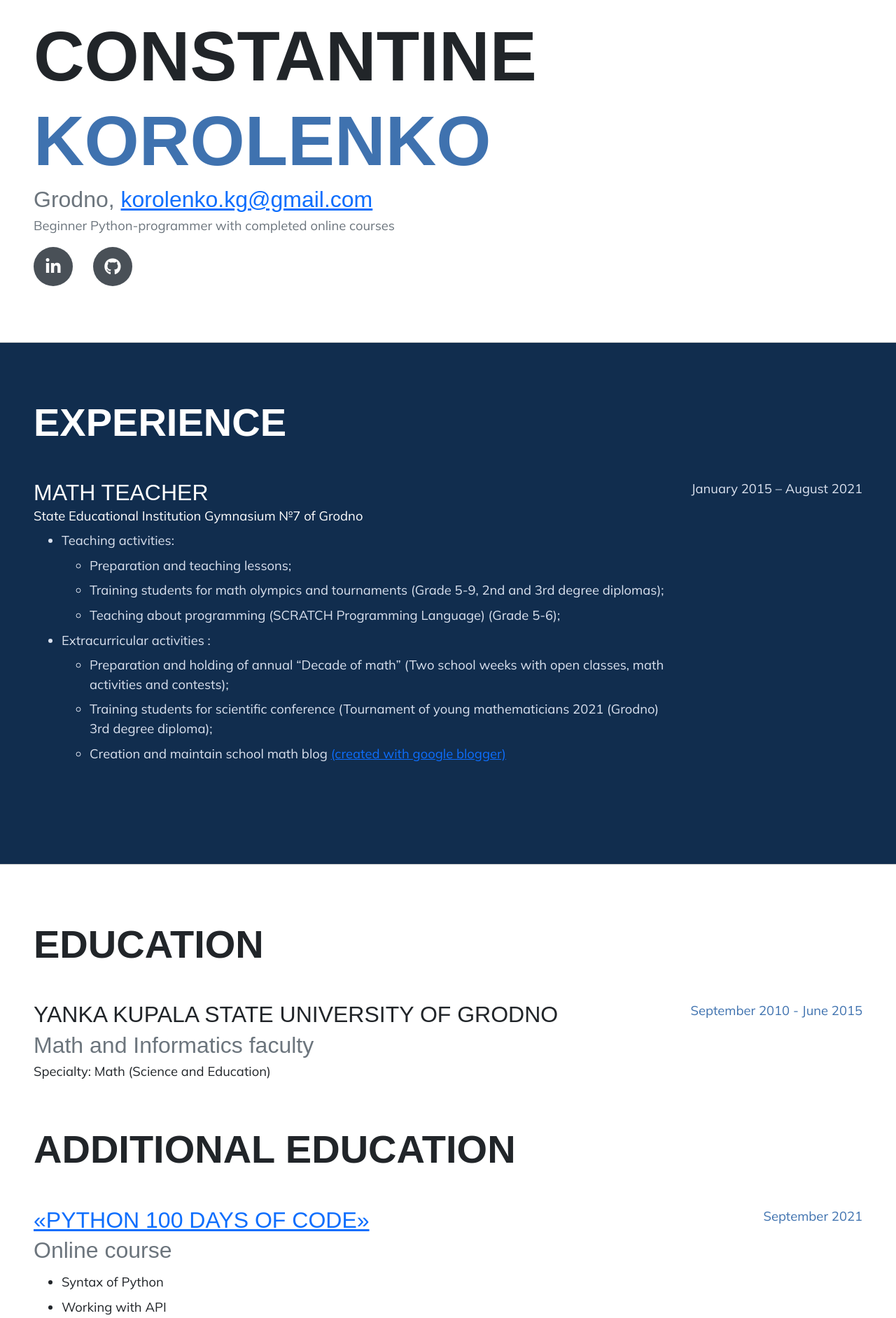
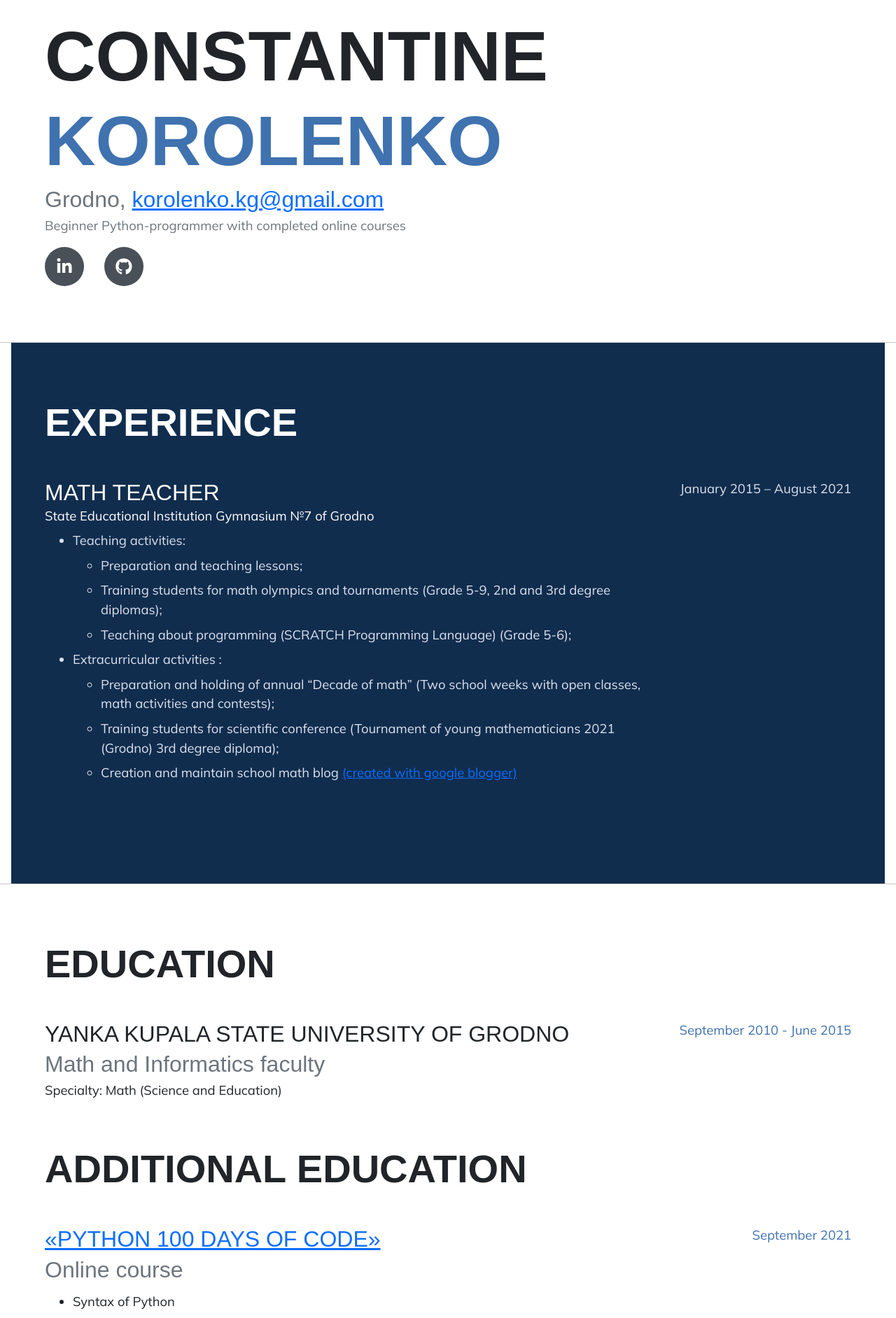
Before and after one commit to Constantine9319/Portfolio, a Flask app: page / in a window 1280 px wide. Shown: the part 60-1944 px from the top of the page at 70% size. Run offline with Flask 2, Linux system fonts and the light colour scheme; some libraries are stand-ins or nearby versions; some web fonts are replaced.

```diff
--- a/main.py
+++ b/main.py
@@ -9,4 +9,4 @@ def home():
 
 
 if __name__ == "__main__":
-    app.run()
+    app.run(debug=True)
--- a/static/css/styles.css
+++ b/static/css/styles.css
@@ -43,6 +43,8 @@ p{
 }
 section{
     padding: 5rem 3rem;
+    margin-right: 1rem;
+    margin-left: 1rem;
 }
 /*White sections*/
 .white-section{
--- a/templates/index.html
+++ b/templates/index.html
@@ -61,7 +61,7 @@
 </section>
 <hr>
 <section class="blue-section" id="experience">
-    <div>
+    <div class="heading">
         <h2>Experience</h2>
         <div class="d-flex flex-column flex-md-row justify-content-between mb-5">
             <div class="flex-grow-1">
```
